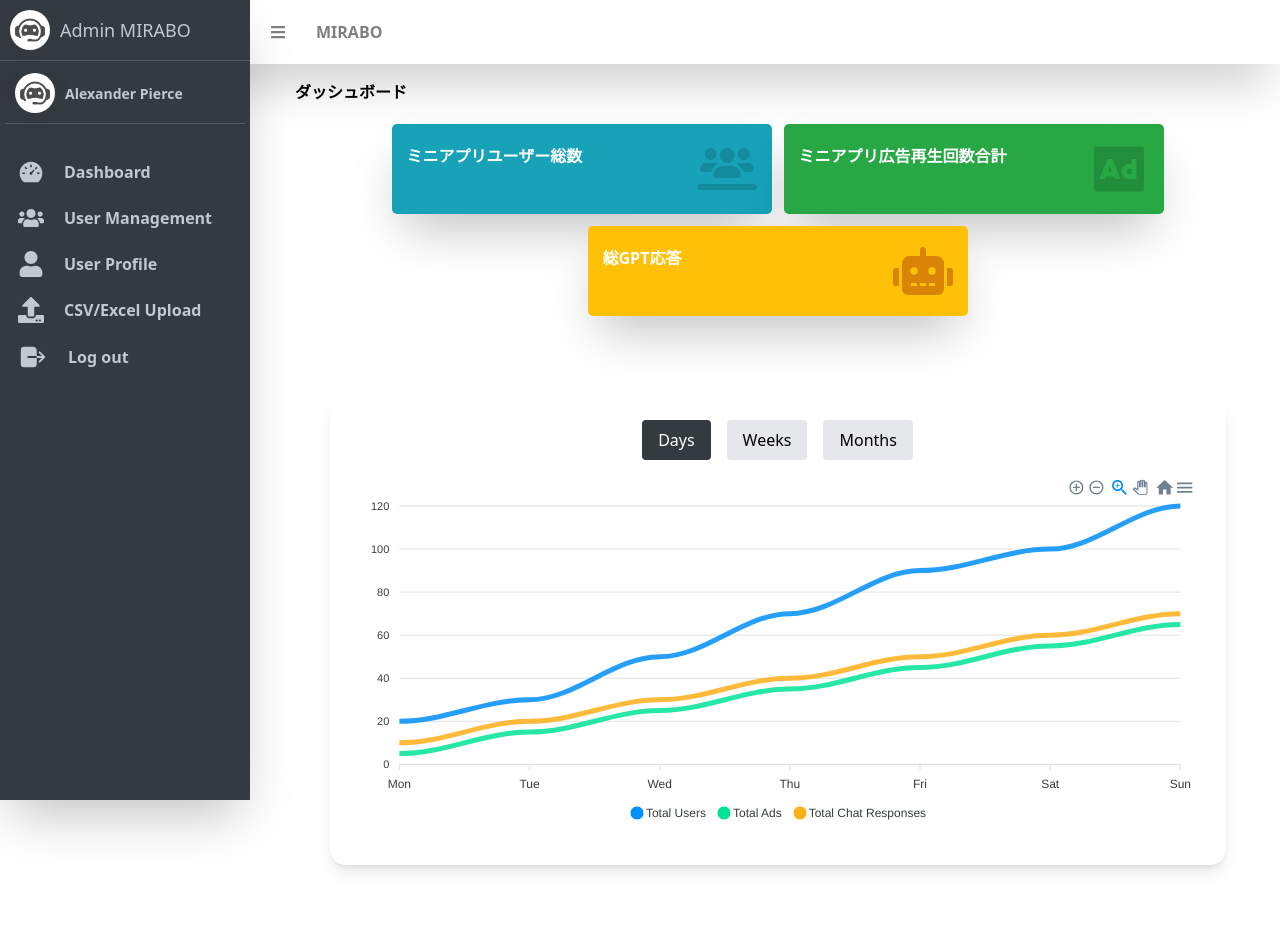
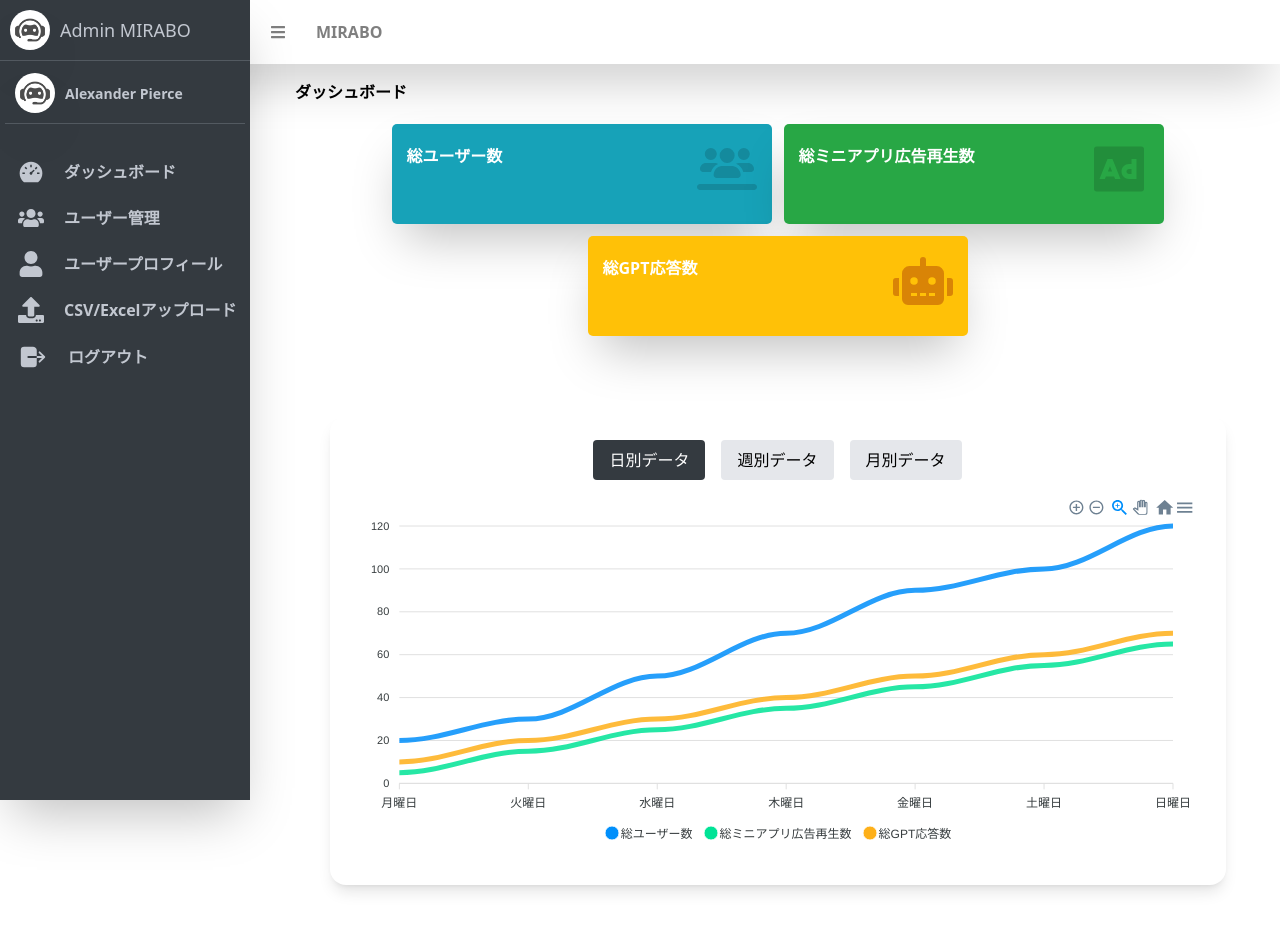
Before and after one commit to shaishaieee/miraboadmin, a React (Vite) app: page /dashboard in a window 1280 px wide. Shown: the top 930 px of the page. Built offline with nearby package versions, Linux system fonts and the light colour scheme; no server answers.

Commit message:
new update

```diff
--- a/src/components/CsvExcelUpload.jsx
+++ b/src/components/CsvExcelUpload.jsx
@@ -47,10 +47,10 @@ const CsvExcelUpload = () => {
     return (
       <>
         <div>
-          <h1 className="ml-[20px] font-semibold mb-5">CVS/Excel ファイル</h1>
+          <h1 className="ml-[20px] font-semibold mb-5">CSV/Excelアップロード</h1>
 
           <div className="ml-[20px]">
-            <h3 className="font-semibold">CSVまたはExcelシートをアップロードする</h3>
+            <h3 className="font-semibold">質問が記載されたCSV（or）Excelファイルをアップロード</h3>
 
             <div className="h-[30px] py-[5px] px-[20px]">
               <form className="flex items-center gap-[30px]" action="" onSubmit={handleFileSubmit}>
@@ -101,7 +101,7 @@ const CsvExcelUpload = () => {
                 </div>
               ) : (
                 <div className="my-[65px] mx-[20px]">
-                  ファイルがアップロードされていません
+                  ファイルをアップロードしてください。
                 </div>
               )}
             </div>
--- a/src/components/Dashboard.jsx
+++ b/src/components/Dashboard.jsx
@@ -9,21 +9,10 @@ const Dashboard = () => {
 
   const [filter, setFilter] = useState("days");
 
-  //const for API Backend
-
   const [totalUser, setTotalUser] = useState(null);
   const [totalAds, setTotalAds] = useState([]);
   const [totalGpt, setTotalGpt] = useState([]);
 
-
-
-
-  // const [chartData, setChartData] = useState({
-  //   categories: [],
-  //   series: [],
-  // });
-
-  //Function to fetch box data
 
   const fetchTotalUser = async () => {
     try {
@@ -39,7 +28,7 @@ const Dashboard = () => {
     try {
       const response = await axios.get('https://reuvindevs.com/liff/public/api/v1/ads-count')
       setTotalAds(response.data.ads_counts);
-      console.log(response.data.ads_counts); // Assume API returns { users: 150, ads: 109, chatResponses: 290 }
+      console.log(response.data.ads_counts);
     } catch (error) {
       console.error("Error fetching dashboard data:", error);
     }
@@ -49,23 +38,12 @@ const Dashboard = () => {
     try {
       const response = await axios.get('https://reuvindevs.com/liff/public/api/v1/prompt-count')
       setTotalGpt(response.data.result_counts);
-      console.log(response.data); // Assume API returns { users: 150, ads: 109, chatResponses: 290 }
+      console.log(response.data);
     } catch (error) {
       console.error("Error fetching dashboard data:", error);
     }
   };
 
-  // Function to fetch chart data
-  // const fetchChartData = async () => {
-  //   try {
-  //     const response = await axios.get(`YOUR_BACKEND_API_URL/chart?filter=${filter}`); // API should return data based on filter
-  //     setChartData(response.data); // Assume API returns { categories: [...], series: [...] }
-  //   } catch (error) {
-  //     console.error("Error fetching chart data:", error);
-  //   }
-  // };
-
-  // Fetch data when the component mounts
   useEffect(() => {
     fetchTotalUser();
   }, []);
@@ -76,35 +54,29 @@ const Dashboard = () => {
     fetchTotalGpt();
   }, []);
 
-  // // Fetch chart data whenever filter changes
-  // useEffect(() => {
-  //   fetchChartData();
-  // }, [filter]);
-
-
   const data = {
     days: {
-      categories: ["Mon", "Tue", "Wed", "Thu", "Fri", "Sat", "Sun"],
+      categories: ["月曜日", " 火曜日", "水曜日", "木曜日", "金曜日", "土曜日", "日曜日"],
       series: [
-        { name: "Total Users", data: [20, 30, 50, 70, 90, 100, 120] },
-        { name: "Total Ads", data: [5, 15, 25, 35, 45, 55, 65] },
-        { name: "Total Chat Responses", data: [10, 20, 30, 40, 50, 60, 70] },
+        { name: "総ユーザー数", data: [20, 30, 50, 70, 90, 100, 120] },
+        { name: "総ミニアプリ広告再生数", data: [5, 15, 25, 35, 45, 55, 65] },
+        { name: "総GPT応答数", data: [10, 20, 30, 40, 50, 60, 70] },
       ],
     },
     weeks: {
-      categories: ["Week 1", "Week 2", "Week 3", "Week 4"],
+      categories: ["第1週", "第2週", "第3週", "第4週"],
       series: [
-        { name: "Total Users", data: [200, 300, 400, 500] },
-        { name: "Total Ads", data: [50, 100, 150, 200] },
-        { name: "Total Chat Responses", data: [100, 200, 300, 400] },
+        { name: "総ユーザー数", data: [200, 300, 400, 500] },
+        { name: "総ミニアプリ広告再生数", data: [50, 100, 150, 200] },
+        { name: "総GPT応答数", data: [100, 200, 300, 400] },
       ],
     },
     months: {
-      categories: ["Jan", "Feb", "Mar", "Apr", "May"],
+      categories: ["1月", "2月", "3月", "4月", "5月"],
       series: [
-        { name: "Total Users", data: [1000, 1200, 1500, 1700, 2000] },
-        { name: "Total Ads", data: [300, 400, 500, 600, 700] },
-        { name: "Total Chat Responses", data: [500, 600, 700, 800, 900] },
+        { name: "総ユーザー数", data: [1000, 1200, 1500, 1700, 2000] },
+        { name: "総ミニアプリ広告再生数", data: [300, 400, 500, 600, 700] },
+        { name: "総GPT応答数", data: [500, 600, 700, 800, 900] },
       ],
     },
   };
@@ -129,12 +101,12 @@ const Dashboard = () => {
           <div className="w-full max-w-[1200px] mx-auto">
             <div className="flex flex-wrap justify-center items-center gap-[12px]">
               {/* Box 1 */}
-              <div className="flex justify-between h-[90px] w-[380px] rounded-[5px] p-[15px] shadow-2xl bg-[var(--blue)]">
+              <div className="flex justify-between h-[100px] w-[380px] rounded-[5px] p-[15px] shadow-2xl bg-[var(--blue)]">
                 <div className="box-text">
-                  <h1 className="mb-[5px] text-white font-bold">
+                  <h1 className="mb-[5px] text-white text-3xl font-bold">
                       {totalUser}
                   </h1>
-                  <h4 className="font-semibold text-white">ミニアプリユーザー総数</h4>
+                  <h4 className="font-semibold text-white">総ユーザー数</h4>
                 </div>
                 <i className="text-[60px] text-[var(--darkblue)]">
                   <FaUsersLine />
@@ -142,12 +114,12 @@ const Dashboard = () => {
               </div>
 
               {/* Box 2 */}
-              <div className="flex justify-between h-[90px] w-[380px] rounded-[5px] p-[15px] shadow-2xl bg-[var(--green)]">
+              <div className="flex justify-between h-[100px] w-[380px] rounded-[5px] p-[15px] shadow-2xl bg-[var(--green)]">
                 <div className="box-text">
-                  <h1 className="mb-[5px] text-white font-bold">
+                  <h1 className="mb-[5px] text-white text-3xl font-bold">
                        {totalAds}
                   </h1>
-                  <h4 className="font-semibold text-white">ミニアプリ広告再生回数合計</h4>
+                  <h4 className="font-semibold text-white">総ミニアプリ広告再生数</h4>
                 </div>
                 <i className="text-[60px] text-[var(--darkgreen)]">
                   <RiAdvertisementFill />
@@ -155,12 +127,12 @@ const Dashboard = () => {
               </div>
 
               {/* Box 3 */}
-              <div className="flex justify-between h-[90px] w-[380px] rounded-[5px] p-[15px] shadow-2xl bg-[var(--yellow)]">
+              <div className="flex justify-between h-[100px] w-[380px] rounded-[5px] p-[15px] shadow-2xl bg-[var(--yellow)]">
                 <div className="box-text">
-                  <h1 className="mb-[5px] text-white font-bold">
+                  <h1 className="mb-[5px] text-white text-3xl font-bold">
                        {totalGpt}
                   </h1>
-                  <h4 className="font-semibold text-white">総GPT応答</h4>
+                  <h4 className="font-semibold text-white">総GPT応答数</h4>
                 </div>
                 <i className="text-[60px] text-[var(--darkyellow)]">
                   <FaRobot />
@@ -172,13 +144,13 @@ const Dashboard = () => {
           <div className="p-6 bg-white shadow-lg rounded-2xl w-full max-w-4xl mx-auto my-20">
           <div className="flex justify-center gap-4 mb-4">
             <button onClick={() => setFilter("days")} className={`px-4 py-2 rounded ${filter === "days" ? "bg-[var(--bgc-sidenav)] text-white" : "bg-gray-200"}`}>
-              Days
+            日別データ
             </button>
             <button onClick={() => setFilter("weeks")} className={`px-4 py-2 rounded ${filter === "weeks" ? "bg-[var(--bgc-sidenav)] text-white" : "bg-gray-200"}`}>
-              Weeks
+            週別データ
             </button>
             <button onClick={() => setFilter("months")} className={`px-4 py-2 rounded ${filter === "months" ? "bg-[var(--bgc-sidenav)] text-white" : "bg-gray-200"}`}>
-              Months
+            月別データ
             </button>
           </div>
           <Chart options={options} series={data[filter].series} type="line" height={350} />
--- a/src/components/ForgetPassword.jsx
+++ b/src/components/ForgetPassword.jsx
@@ -17,18 +17,17 @@ const ForgetPassword = () => {
               <div className="flex justify-center items-center w-[400px] h-[200px] bg-[var(--bgc-sidenav)] px-[30px} py-[20px]">
                 <img className="w-[200px]" src={Forget} alt="Forget Password" />
                 <p className="text-white items-center mr-[20px]">
-                  Lorem、ipsum dolor
-                  は、エリートを構築するために座っています。イブニエット、 陣痛。
+                パスワードをお忘れの場合はこちらから。
                 </p>
               </div>
 
               <div className="w-[400px] h-[250px] px-[30px] py-[20px]">
                 <p className="text-[16px] text-center text-[var(--bgc-sidenav)]">
-                  パスワードを忘れましたか？ここで簡単に新しいパスワードを取得できます
+                パスワードをお忘れの場合はこちらから新しいパスワードを発行してください。
                 </p>
                 <form action="" >
                   <div className="relative flex justify-center w-full my-[20px] mx-0">
-                    <input className="w-full p-[10px] text-[16px] border-[1px] border-[var(--bgc-sidenav)] rounded-[5px]" type="email" placeholder="メール" />
+                    <input className="w-full p-[10px] text-[16px] border-[1px] border-[var(--bgc-sidenav)] rounded-[5px]" type="email" placeholder="メールアドレス" />
                     <i className="absolute text-[20px] right-[20px] top-[11px]">
                       <FaEnvelope />
                     </i>
@@ -36,12 +35,12 @@ const ForgetPassword = () => {
 
                   <div className="flex justify-center w-full h-[40px]">
                     <button className="w-full text-[16px] bg-[var(--bgc-sidenav)] border-2 border-transparent transition-all duration-1000 ease-in-out rounded-[5px] text-white hover:bg-white hover:border-2 hover:border-[var(--bgc-sidenav)] hover:text-[var(--bgc-sidenav)]">
-                      新しいパスワードをリクエスト
+                    新しいパスワードをリクエスト
                     </button>
                   </div>
                 </form>
 
-                <h5 className="cursor-pointer text-[var(--bgc-sidenav)] pt-4 hover:text-[var(--fontcolor-header)]" onClick={() => navigate("/")}>ログイン</h5>
+                <h5 className="cursor-pointer text-[var(--bgc-sidenav)] pt-4 hover:text-[var(--fontcolor-header)]" onClick={() => navigate("/")}>ログインページへ                </h5>
               </div>
             </div>
           </div>
--- a/src/components/Login.jsx
+++ b/src/components/Login.jsx
@@ -10,8 +10,6 @@ const Login = () => {
   const navigate = useNavigate();
   const [userEmail, setUserEmail] = useState("");
   const [userPassword, setUserPassword] = useState("");
-
-  // const hardCodedDetails = {email: "shaira@test.com", password: "123"};
 
   const handleSubmition = async (e) => {
     e.preventDefault();
@@ -32,12 +30,6 @@ const Login = () => {
       console.error("Login error:", error);
       alert("An error occurred. Please try again.");
     }
-
-    // if (userEmail === hardCodedDetails.email && userPassword === hardCodedDetails.password){
-    //   navigate("/dashboard");
-    // } else {
-    //   alert("Invalid email or password.");
-    // }
   }
 
 
@@ -89,8 +81,8 @@ const Login = () => {
 
           <div className="w-[370px] h-[400px] bg-[var(--bgc-sidenav)] p-5">
             <p className="text-center text-white">
-              Lorem、ipsum dolor
-              は、エリートを構築するために座っています。イブニエット、 陣痛。
+            ようこそ、Mirabo管理ダッシュボードへ！
+            MiraboのLINEチャットボットに関するすべての記録が安全に保存されています。
             </p>
             <img className="w-[380px]" src={LoginPhoto} alt="Login" />
           </div>
--- a/src/components/SideNavigation.jsx
+++ b/src/components/SideNavigation.jsx
@@ -14,10 +14,10 @@ const SideNavigation = ({ children }) => {
     const toggleSideNav = () => setIsSideNavMinimized(!isSideNavMinimized);
 
     const menuItem = [
-      { path: "/dashboard", name: "Dashboard", icon: <AiFillDashboard /> },
-      { path: "/usermanagement", name: "User Management", icon: <FaUsers /> },
-      { path: "/userprofile", name: "User Profile", icon: <FaUser /> },
-      { path: "/csvexcelupload", name: "CSV/Excel Upload", icon: <FaUpload /> },
+      { path: "/dashboard", name: "ダッシュボード", icon: <AiFillDashboard /> },
+      { path: "/usermanagement", name: "ユーザー管理", icon: <FaUsers /> },
+      { path: "/userprofile", name: "ユーザープロフィール", icon: <FaUser /> },
+      { path: "/csvexcelupload", name: "CSV/Excelアップロード", icon: <FaUpload /> },
     ];
 
     const handleLogout = () => {
@@ -55,7 +55,7 @@ const SideNavigation = ({ children }) => {
               <div className="group flex gap-[20px] items-center my-0 mx-[10px] text-[var(--fontcolor-side)] py-1 cursor-pointer hover:bg-[var(--fontcolor-side)] hover:rounded-[5px] hover:text-[var(--bgc-sidenav)] hover:side-nav-button" onClick={handleLogout}>
                 <i className="text-[30px] ml-2"><IoLogOut /></i>
                 <button className={`border-0 font-semibold bg-transparent text-[16px] text-[var(--fontcolor-side)] side-nav-button hover:rounded-[5px] group-hover:text-[var(--bgc-sidenav)] hover:bg-[var(--fontcolor-side)] ${isSideNavMinimized ? "hidden" : ""}`}>
-                  Log out
+                ログアウト
                 </button>
               </div>
             </div>
--- a/src/components/UserProfile.jsx
+++ b/src/components/UserProfile.jsx
@@ -10,17 +10,17 @@ const UserProfile = () => {
 
             <div className="shadow-2xl my-[15px] mx-[5px] p-[20px] rounded-[5px]">
               <h3 className="font-bold">
-                ファーストネーム: <span className="font-semibold">Lorry Mae</span>
+              名: <span className="font-semibold">Lorry Mae</span>
               </h3>
               <h3 className="font-bold">
-                苗字: <span className="font-semibold">Mcintire</span>
+              姓: <span className="font-semibold">Mcintire</span>
               </h3>
 
               <h3 className="font-bold">
-                メール: <span className="font-semibold">Mcintiire@test.com</span>
+              メールアドレス: <span className="font-semibold">Mcintiire@test.com</span>
               </h3>
               <h3 className="font-bold">
-                役割: <span className="font-semibold">User</span>
+              権限: <span className="font-semibold">管理者</span>
               </h3>
             </div>
 
```
Also changed, not shown: src/components/UserManagement.jsx (+29 -27 lines).
